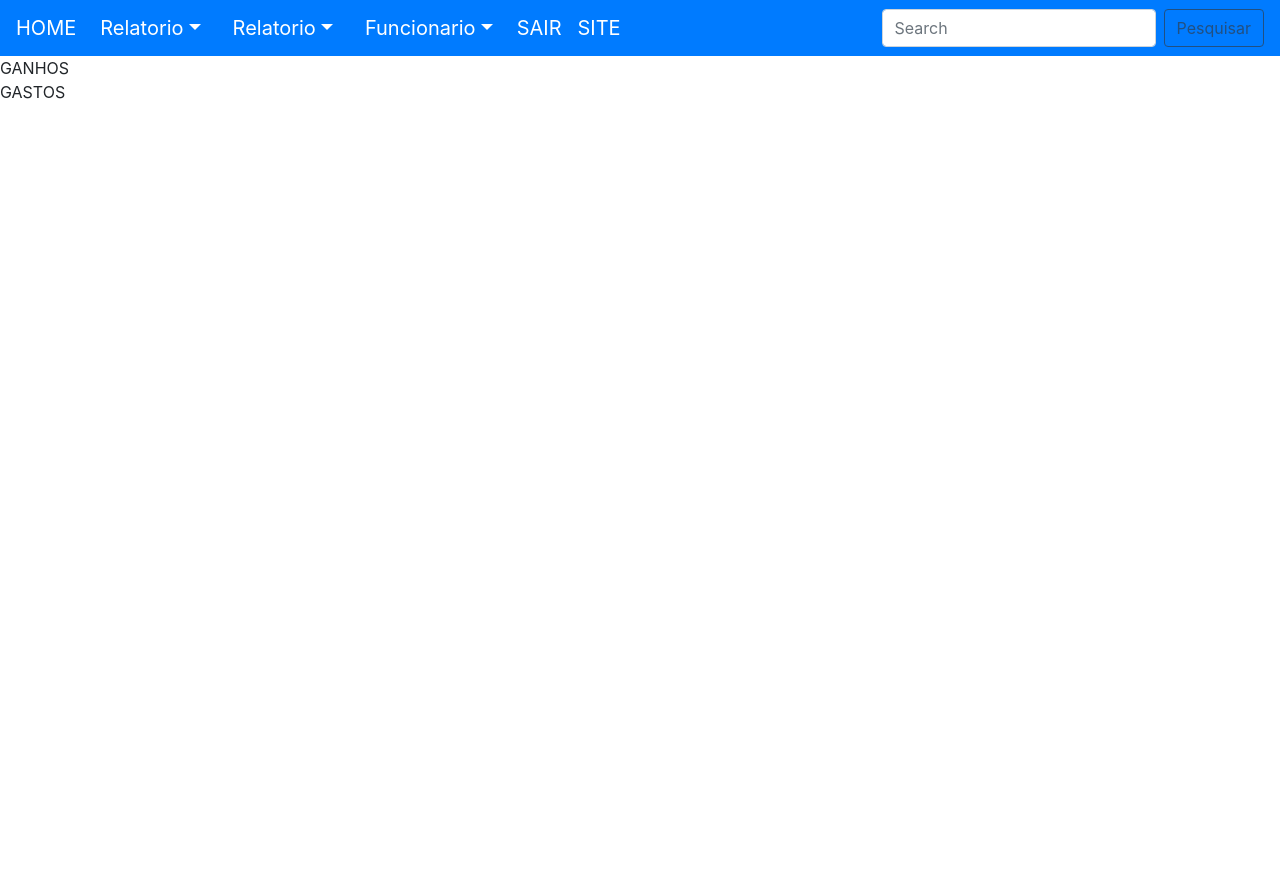
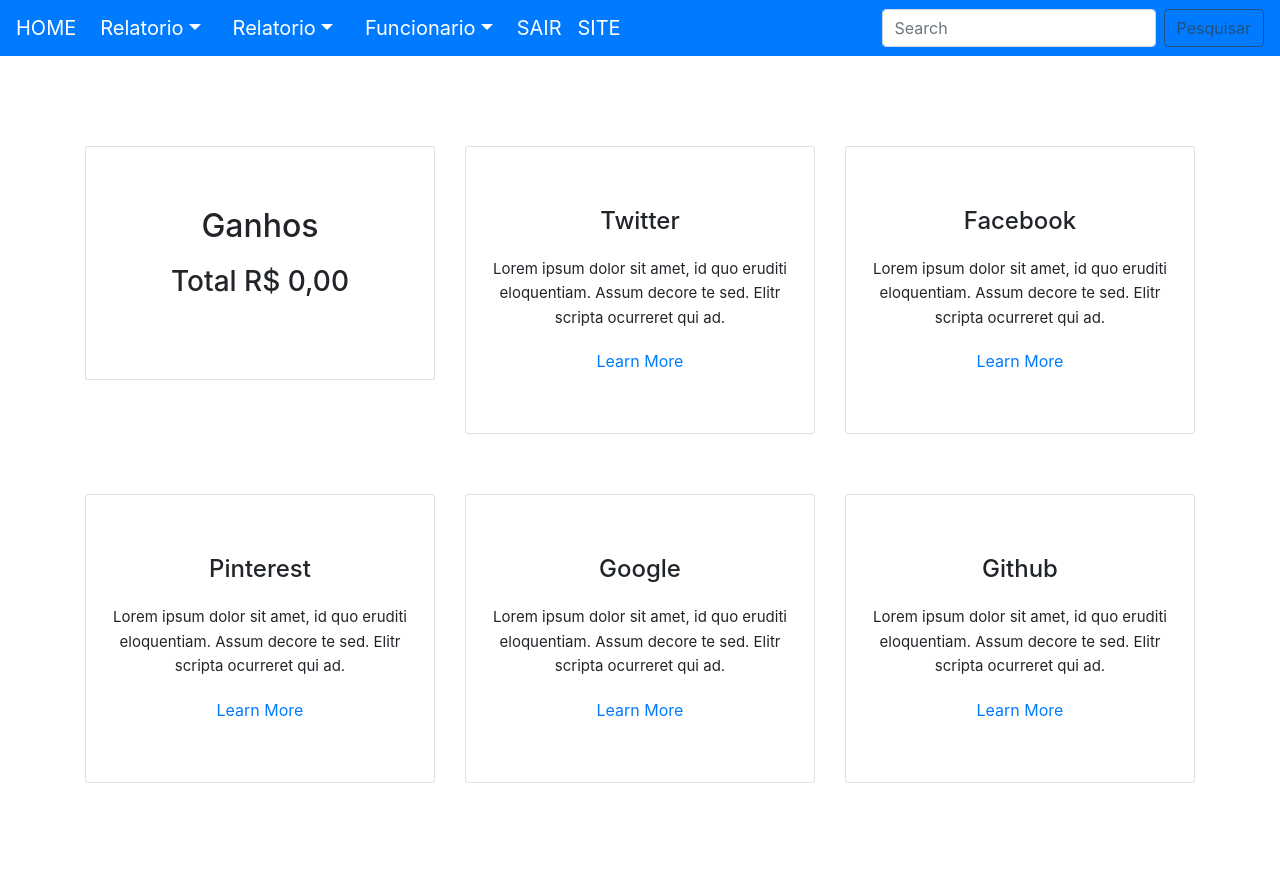
Before and after one commit to brunoDSimon/projetoEmpresa, a PHP site: page /menu.php in a window 1280 px wide. Before the commit the page ends 99 px from the top, so only its background shows below. Run offline with PHP 8.4, Linux system fonts and the light colour scheme; data that the repository does not hold is empty.

Commit message:
ajuste menu

```diff
--- a/css/menu.css
+++ b/css/menu.css
@@ -1,110 +1,28 @@
-.menu{
-    width: 100%;
-    height: 50px;
-    background-color:  #222;
-    font-family: Arial, Helvetica, sans-serif;
+body{
+    background: #eee;
+}
+span{
+    font-size:15px;
+}
+a{
+  text-decoration:none;
+  color: #0062cc;
+  /* border-bottom:2px solid #0062cc; */
+}
+.box{
+    padding:60px 0px;
 }
 
-
-.menu ul{
-
-    list-style: none;
-    position: relative;
+.box-part{
+    background:#FFF;
+    border-radius: 1%;
+    padding:60px 10px;
+    margin:30px 0px;
+}
+.text{
+    margin:20px 0px;
 }
 
-.menu ul li{
-    width: 150px;
-    float: left;
+.fa{
+     color:#4183D7;
 }
-
-
-.menu a{
-    padding: 15px;
-    display: block;
-    text-decoration: none;
-    text-align: center;
-    background-color:  #222;
-    color: #fff;
-
-}
-
-
-.menu ul ul{
-    position: absolute;
-    visibility: hidden;
-
-}
-
-.menu ul li:hover ul{
-    visibility: visible;
-
-}
-
-.menu a:hover{
-    background-color: #f4f4f4;
-    color: #555;
-
-
-}
-.menu ul ul li{
-    float: none;
-    border-bottom: solid 1px #ccc;
-}
-
-.menu ul ul li a{
-    background-color: #006699;
-}
-
-label[for="bt_menu"]{
-padding: 5px;
-background-color: #222;
-color: #fff;
-font-family: Arial, Helvetica, sans-serif;
-text-align: center;
-font-size: 30px;
-cursor: pointer;
-width: 50px;
-height: 50px;
-}
-
-#bt_menu{
-    display: none;
-}
-
-label[for="bt_menu"]{
-    display: none;
-}
-
-
-@media(max-width: 800px){
-    label[for="bt_menu"]{
-        display: block;
-    }
-
-    #bt_menu:checked ~ .menu{
-        margin-left: 0;
-    }
-    .menu{
-        margin-top: 5px;
-        margin-left: -100%;
-        transition: all .4s;
-    }
-
-    .menu ul li{
-        width: 100%;
-        float: none;
-    }
-    menu ul ul{
-        position: static;
-        overflow: hidden;
-        max-height: 0;
-        transition: all 4s;
-
-    }
-
-
-    .menu ul li:hover ul{
-        height: auto;
-        max-height: 200px;
-    }
-}
--- a/menu.php
+++ b/menu.php
@@ -5,9 +5,16 @@
    <meta http-equiv="X-UA-Compatible" content="IE=edge">
    <meta name="viewport" content="width=device-width, initial-scale=1">
    <link rel="stylesheet" type="text/css" href="css/reset.css">
+   <link rel="stylesheet" href="css/menu.css">
 
    <link rel="stylesheet" href="css/bootstrap.min.css">
    <title>MENU ADM</title>
+   <?php
+    require_once('incs/conexao.php');
+
+    $sql = "SELECT sum(valor* quantidade) as total FROM modelo ";
+    $resultado = mysqli_query($conexao, $sql);
+   ?>
 </head>
     <body>
 
@@ -53,13 +60,138 @@
             </div>
         </nav>
 
-        <div class="bordas">
-            <div class="ganhos" >GANHOS</div>
-        </div>
+        <div class="box">
+    <div class="container">
+     	<div class="row">
 
-        <div class="bordas">
-            <div class="ganhos" >GASTOS</div>
-        </div>
+			    <div class="col-lg-4 col-md-4 col-sm-4 col-xs-12">
+
+					<div class="box-part text-center border">
+
+                        <i class="fa fa-instagram fa-3x" aria-hidden="true"></i>
+
+						<div class="title">
+							<h2>Ganhos</h2>
+						</div>
+
+						<div class="text">
+                        <?php
+			$total = 0;
+			$qtde = 0;
+			while ($modelo = mysqli_fetch_array($resultado)){?>
+
+
+
+					<?php $total +=  $modelo ['total']; $qtde += $modelo ['total']; ?>
+
+                    <h3>Total R$ <?php echo number_format($total,2,",",".");?></h3>
+			<?php
+			} ?>
+						</div>
+
+
+
+					 </div>
+				</div>
+
+				 <div class="col-lg-4 col-md-4 col-sm-4 col-xs-12">
+
+					<div class="box-part text-center border">
+
+					    <i class="fa fa-twitter fa-3x" aria-hidden="true"></i>
+
+						<div class="title">
+							<h4>Twitter</h4>
+						</div>
+
+						<div class="text">
+							<span>Lorem ipsum dolor sit amet, id quo eruditi eloquentiam. Assum decore te sed. Elitr scripta ocurreret qui ad.</span>
+						</div>
+
+						<a href="#">Learn More</a>
+
+					 </div>
+				</div>
+
+				 <div class="col-lg-4 col-md-4 col-sm-4 col-xs-12">
+
+					<div class="box-part text-center border">
+
+                        <i class="fa fa-facebook fa-3x" aria-hidden="true"></i>
+
+						<div class="title">
+							<h4>Facebook</h4>
+						</div>
+
+						<div class="text">
+							<span>Lorem ipsum dolor sit amet, id quo eruditi eloquentiam. Assum decore te sed. Elitr scripta ocurreret qui ad.</span>
+						</div>
+
+						<a href="#">Learn More</a>
+
+					 </div>
+				</div>
+
+				<div class="col-lg-4 col-md-4 col-sm-4 col-xs-12">
+
+					<div class="box-part text-center border">
+
+                        <i class="fa fa-pinterest-p fa-3x" aria-hidden="true"></i>
+
+						<div class="title">
+							<h4>Pinterest</h4>
+						</div>
+
+						<div class="text">
+							<span>Lorem ipsum dolor sit amet, id quo eruditi eloquentiam. Assum decore te sed. Elitr scripta ocurreret qui ad.</span>
+						</div>
+
+						<a href="#">Learn More</a>
+
+					 </div>
+				</div>
+
+				 <div class="col-lg-4 col-md-4 col-sm-4 col-xs-12">
+
+					<div class="box-part text-center border">
+
+					    <i class="fa fa-google-plus fa-3x" aria-hidden="true"></i>
+
+						<div class="title">
+							<h4>Google</h4>
+						</div>
+
+						<div class="text">
+							<span>Lorem ipsum dolor sit amet, id quo eruditi eloquentiam. Assum decore te sed. Elitr scripta ocurreret qui ad.</span>
+						</div>
+
+						<a href="#">Learn More</a>
+
+					 </div>
+				</div>
+
+				 <div class="col-lg-4 col-md-4 col-sm-4 col-xs-12">
+
+					<div class="box-part text-center border">
+
+                        <i class="fa fa-github fa-3x" aria-hidden="true"></i>
+
+						<div class="title">
+							<h4>Github</h4>
+						</div>
+
+						<div class="text">
+							<span>Lorem ipsum dolor sit amet, id quo eruditi eloquentiam. Assum decore te sed. Elitr scripta ocurreret qui ad.</span>
+						</div>
+
+						<a href="#">Learn More</a>
+
+					 </div>
+				</div>
+
+		</div>
+    </div>
+</div>
 
         <script src="https://code.jquery.com/jquery-3.3.1.slim.min.js" integrity="sha384-q8i/X+965DzO0rT7abK41JStQIAqVgRVzpbzo5smXKp4YfRvH+8abtTE1Pi6jizo" crossorigin="anonymous"></script>
         <script src="https://cdnjs.cloudflare.com/ajax/libs/popper.js/1.14.3/umd/popper.min.js" integrity="sha384-ZMP7rVo3mIykV+2+9J3UJ46jBk0WLaUAdn689aCwoqbBJiSnjAK/l8WvCWPIPm49" crossorigin="anonymous"></script>
```
